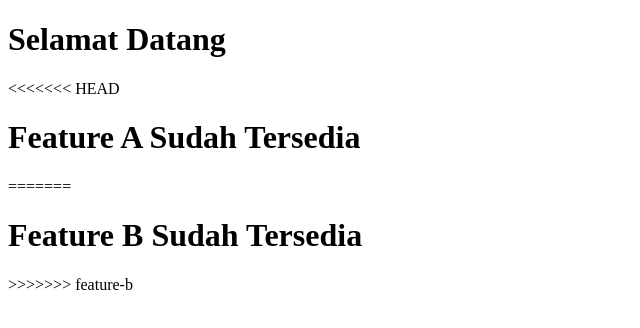
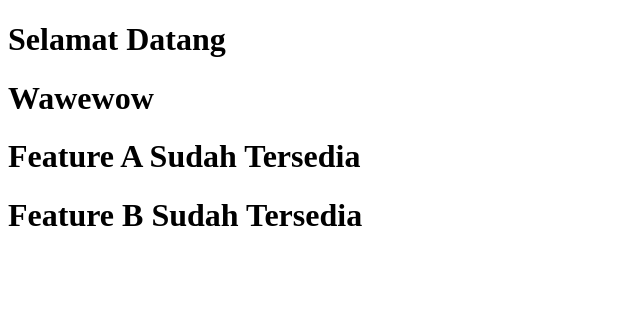
Before and after one commit to gumilarfajardarajat/git-one, a plain HTML site: page index.html in a window 1280 px wide. Shown: the whole page, without its empty margins (0-640 px from the left). Drawn offline with Linux system fonts and the light colour scheme.

Commit message:
add Wawewow

```diff
--- a/index.html
+++ b/index.html
@@ -5,10 +5,8 @@
 </head>
 <body>
 	<h1>Selamat Datang</h1>
-<<<<<<< HEAD
+	<h1>Wawewow</h1>
 	<h1>Feature A Sudah Tersedia</h1>
-=======
 	<h1>Feature B Sudah Tersedia</h1>
->>>>>>> feature-b
 </body>
 </html>
```
